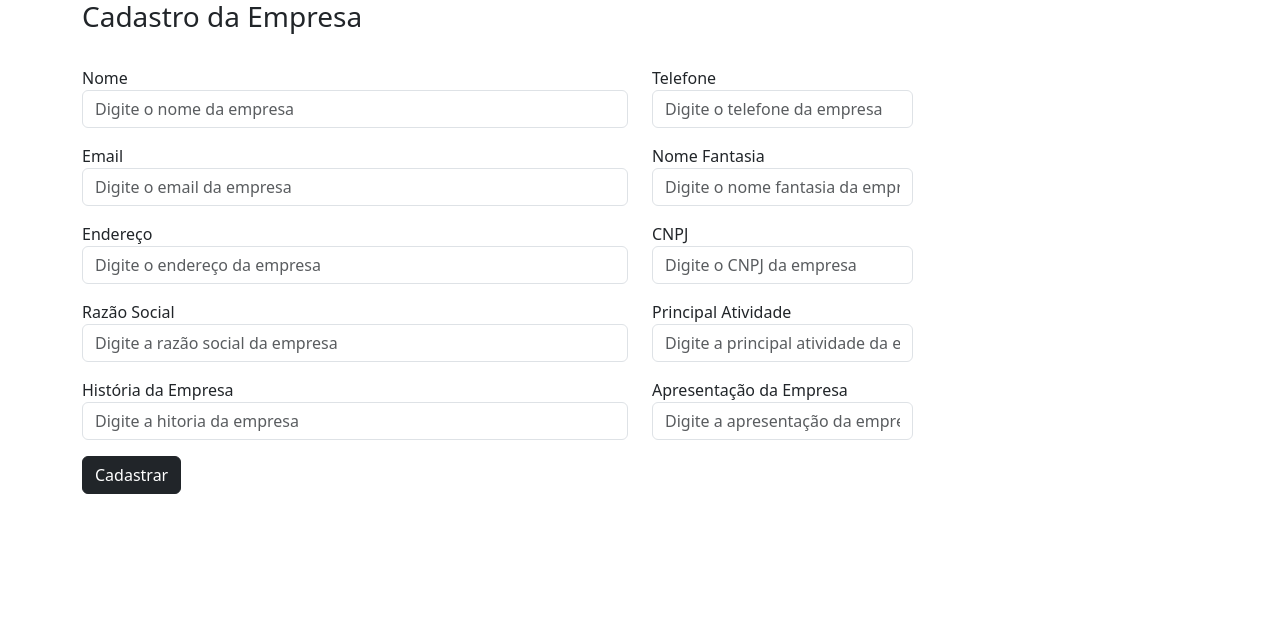
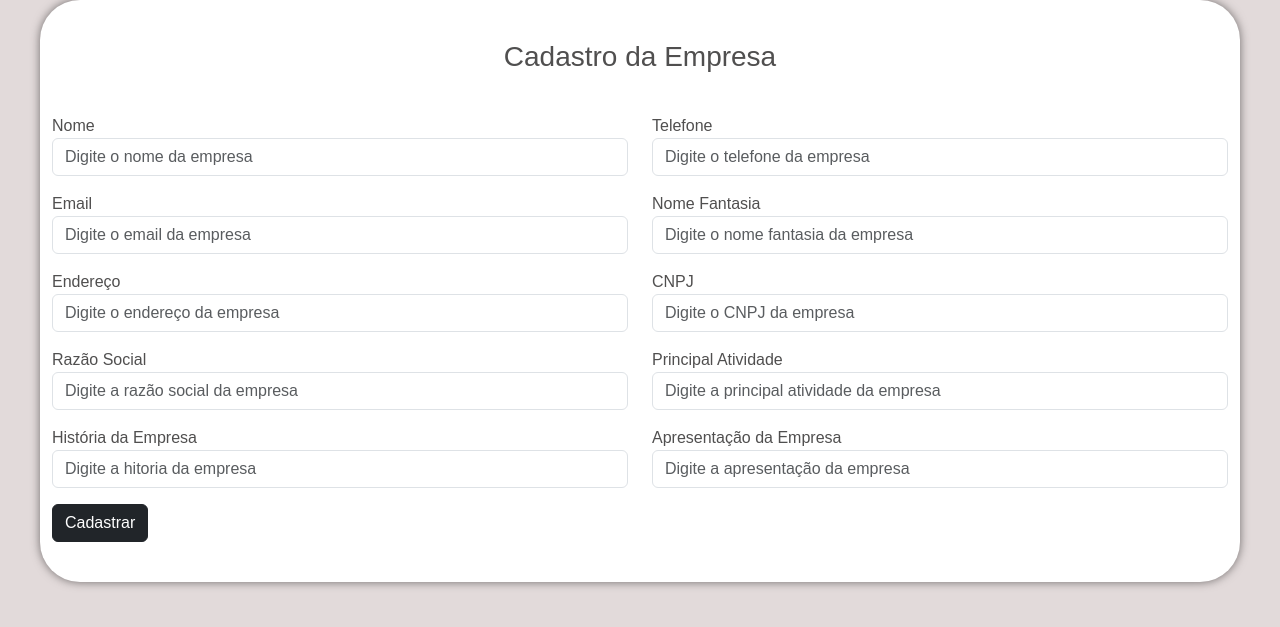
Before and after one commit to IsabelaSilvaSantos/Girls_group, a PHP site: page /gerEmpresa.php in a window 1280 px wide. Shown: the top 627 px of the page. Run offline with PHP 8.4, Linux system fonts and the light colour scheme.

Commit message:
Organizei o layoutKami para a Kamilla

```diff
--- /dev/null
+++ b/CSS/layoutkami.css
@@ -0,0 +1,75 @@
+*{
+    margin: 0;
+    padding: 0;
+    box-sizing: border-box;
+    font-family: Arial, sans-serif;
+    }
+    body{
+    background-color: #e2dada;
+    color: #504f4f;
+    }
+    header{
+    background-color: #5f6160;
+    color: rgb(238, 233, 236);
+    text-align: center;
+    padding: 50px;
+    }
+    nav{
+    background-color: #484b49;
+    padding: 14px;
+    text-align: center;
+    }
+
+    nav a{
+    color: white;
+    text-decoration: none;
+    margin: 0 70px;
+    font-weight: bold;
+    }
+    main{
+    width: 80%;
+    max-width: 1000px;
+    margin: 30px auto;
+    padding: 40px;
+    background: white;
+    border-radius: 40px;
+    box-shadow: 0 0 10px #706b6b;
+    }
+    .dest{
+    background-image: url('../Images/FazendaHD.png');
+    background-repeat: no-repeat;
+    background-position: center;
+    background-size: cover;
+    height:300px;
+    display: flex;
+    align-items: center;
+    justify-content: center;
+    text-align: center;
+    color: rgb(255, 255, 255);
+    font-size: 20px;
+    font-weight: bold;
+    }
+.container{
+    display:flex;
+    flex-direction: column;
+    align-items: center;
+    justify-content: center;
+    max-width: 1200px;
+    margin: 0 auto;
+}
+.container img{
+    width: 50%;
+    max-width: 500px;
+    height: auto;
+    border-radius: 10px;
+}
+.texto{
+    width: 50%;
+    padding: 20px;
+}
+section:nth-child(ever).texto{
+    order: -1;/*Move o texto para antes  da imagem*/
+}
+footer{
+    text-align: justify;
+}
--- a/gerEmpresa.php
+++ b/gerEmpresa.php
@@ -4,7 +4,7 @@
     <meta charset="UTF-8">
     <meta name="viewport" content="width=device-width, initial-scale=1.0">
     <link href="https://cdn.jsdelivr.net/npm/bootstrap@5.3.5/dist/css/bootstrap.min.css" rel="stylesheet">
-    <link rel="stylesheet" href="CSS/baseAdmin.css">
+    <link rel="stylesheet" href="CSS/layoutkami.css">
     <title>Cadastro da Empresa</title>
     </head>
     <body>
@@ -19,7 +19,7 @@
                     class="form-control">
                   </div>
 
-                <div class="col-md-3 mt-3">
+                <div class="col-md-6 mt-3">
                     <label for="telefone">Telefone</label>
                     <input type="text" name="telefone" id="telefone" placeholder="Digite o telefone da empresa"required
                     class="form-control">
@@ -29,7 +29,7 @@
                     <input type="text" name="email" id="email" placeholder="Digite o email da empresa"required
                     class="form-control">
                </div>
-               <div class="col-md-3 mt-3">
+               <div class="col-md-6 mt-3">
                     <label for="nomeFantasia">Nome Fantasia</label>
                     <input type="text" name="nomeFantasia" id="nomeFantasia" placeholder="Digite o nome fantasia da empresa"required
                     class="form-control">
@@ -42,7 +42,7 @@
                     class="form-control">
                    </div>
 
-                   <div class="col-md-3  mt-3">
+                   <div class="col-md-6  mt-3">
                     <label for="cnpj">CNPJ</label>
                     <input type="text" name="cnpj" id="cnpj" placeholder="Digite o CNPJ da empresa"required
                     class="form-control">
@@ -54,7 +54,7 @@
                     class="form-control">
                    </div>
 
-                   <div class="col-md-3 mt-3">
+                   <div class="col-md-6 mt-3">
                     <label for="principalAtividade">Principal Atividade</label>
                     <input type="text" name="principalAtividade" id="principalAtividade" placeholder="Digite a principal atividade da empresa"required
                     class="form-control">
@@ -66,7 +66,7 @@
                     class="form-control">
                     </div>
 
-                    <div class="col-md-3 mt-3">
+                    <div class="col-md-6 mt-3">
                     <label for="apresentacao">Apresentação da Empresa</label>
                     <input type="text" name="apresentacao" id="apresentacao" placeholder="Digite a apresentação da empresa"required
                     class="form-control">
```
